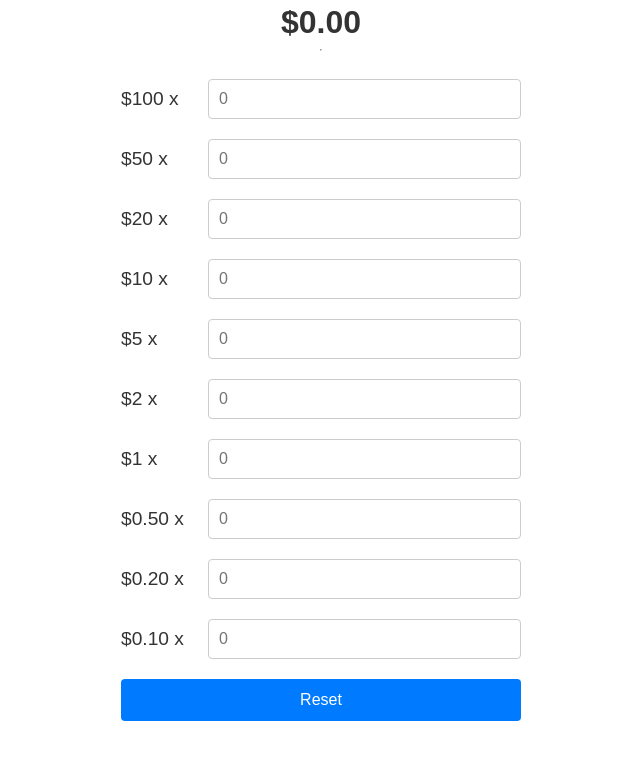
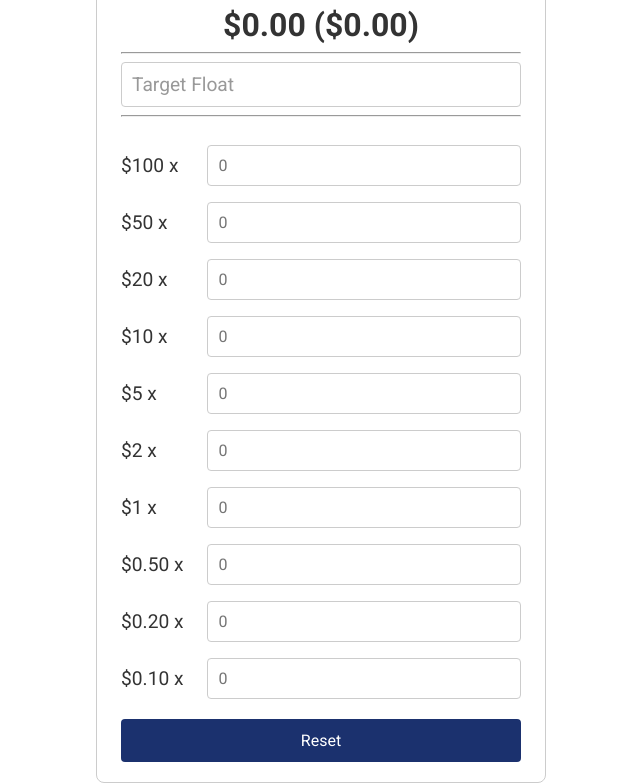
Before and after one commit to ammicamia/float-calculator, a plain HTML site: page index.html in a window 1280 px wide. Shown: the part 96-879 px from the top of the page, without its empty margins (319-959 px from the left). Before the commit the page ends 837 px from the top, so only its background shows below. Drawn offline with Linux system fonts and the light colour scheme.

Commit message:
Made minor styling tweaks and added a target float field which shows how much under/over the total float is compared to the target float.

```diff
--- a/index.html
+++ b/index.html
@@ -5,13 +5,18 @@
         <meta name="viewport" content="width=device-width, initial-scale=1.0">
         <title>Float Calculator</title>
         <link rel="stylesheet" href="styles.css">
+        <link rel="stylesheet" href="https://fonts.googleapis.com/css?family=Roboto:400,500,600,700">
         <script src="scripts.js" defer></script>
     </head>
     <body>
+        <div class="container">
         <h1>Float Calculator</h1>
-        <output id="running_total" class="running-total">$0.00</output>
+        <output id="running_total" class="running-total">$0.00 ($0.00)</output>
+        <hr>
+        <input type="number" id="target_float" class="float-total" data-value="0" min="0" step="1" placeholder="Target Float" aria-label="Target Float">
         <hr>
         <form id="calculator_form" class="calculator-form">
+
             <label for="100_float">$100 x</label>
             <input type="number" id="100_float" class="float-input" data-value="100" min="0" step="1" placeholder="0">
             <label for="50_float">$50 x</label>
@@ -35,5 +40,6 @@
         </form>
 
         <button type="button" id="reset_button" class="reset-button">Reset</button>
+        </div>
     </body>
 </html>
--- a/scripts.js
+++ b/scripts.js
@@ -1,10 +1,13 @@
 const form = document.getElementById('calculator_form');
 const inputs = document.querySelectorAll('.float-input');
 const totalOutput = document.getElementById('running_total');
+const targetFloatInput = document.getElementById('target_float');
 
 // Update the total whenever an input changes
 function updateTotal() {
     let sum = 0;
+    let difference = 0;
+    let symbol = '';
 
     inputs.forEach(input => {
         const denom = parseFloat(input.dataset.value);
@@ -18,11 +21,17 @@ function updateTotal() {
         sum += (count * denom);
     });
 
-    totalOutput.textContent = `$${sum.toFixed(2)}`;
+    const targetValue = parseInt(targetFloatInput.value, 10) || 0;
+    difference = sum - targetValue;
+
+    symbol = difference < 0 ? '-' : '+';
+
+    totalOutput.textContent = `$${sum.toFixed(2)} (${symbol}${Math.abs(difference).toFixed(2)})`;
 }
 
 // Attach the updateTotal function to the input event of the form
 form.addEventListener('input', updateTotal);
+targetFloatInput.addEventListener('input', updateTotal);
 
 // Prevent the form from submitting and refreshing the page
 form.addEventListener('submit', (e) => {
@@ -37,6 +46,8 @@ function resetForm() {
     inputs.forEach(input => {
         input.value = '';
     });
+
+    targetFloatInput.value = '';
     updateTotal();
 }
 
--- a/styles.css
+++ b/styles.css
@@ -4,54 +4,78 @@
 }
 
 body {
-    font-family: Arial, sans-serif;
+    font-family: "Roboto", sans-serif;
     color: #333;
     margin: 0;
-    padding: 20px;
+    min-height: 100vh;
+    display: flex;
+    justify-content: center;
+    align-items: center;
+}
+
+.container {
+    width: 100%;
+    max-width: 450px;
+    padding: 20px 24px;
     display: flex;
     flex-direction: column;
     align-items: center;
+    border: 1px solid #ccc;
+    border-radius: 8px;
 }
 
 .calculator-form {
     display: grid;
     grid-template-columns: max-content 1fr;
-    gap: 20px 24px;
+    gap: 16px 24px;
     align-items: center;
     width: 100%;
-    max-width: 400px; /* Caps width on desktop, fills 100% on small phones */
     padding: 20px 0;
 }
 
 .calculator-form label {
+    font-family: inherit;
     font-size: 1.2rem;
 }
 
-.float-input {
+.float-input, .float-total {
     width: 100%;
     padding: 10px;
     font-size: 1rem;
+    font-family: inherit;
     border: 1px solid #ccc;
     border-radius: 4px;
 }
 
+.float-total {
+    font-size: 1.2rem;
+}
+
+.float-total::placeholder {
+    color: #999;
+}
+
 .running-total {
     font-size: 2rem;
-    font-weight: bold;
+    font-weight: 700;
 }
 
 button {
     width: 100%;
-    max-width: 400px; /* Matches the form width cleanly */
     padding: 12px 20px;
     font-size: 1rem;
+    font-family: inherit;
     color: #fff;
-    background-color: #007BFF; /*Change color*/
+    background-color: #1b316e; /*Change color*/
     border: none;
     border-radius: 4px;
     cursor: pointer;
 }
 
 button:hover {
-    background-color: #0056b3; /* Subtle feedback when hovering */
+    background-color: #203A83; /* Subtle feedback when hovering */
 }
+
+hr {
+    width: 100%;
+}
```
